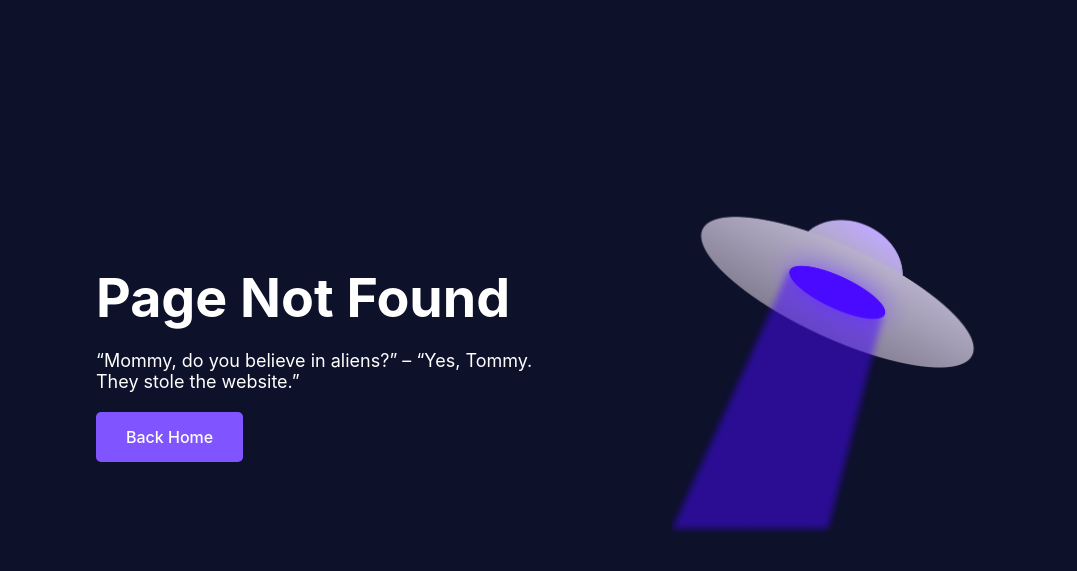
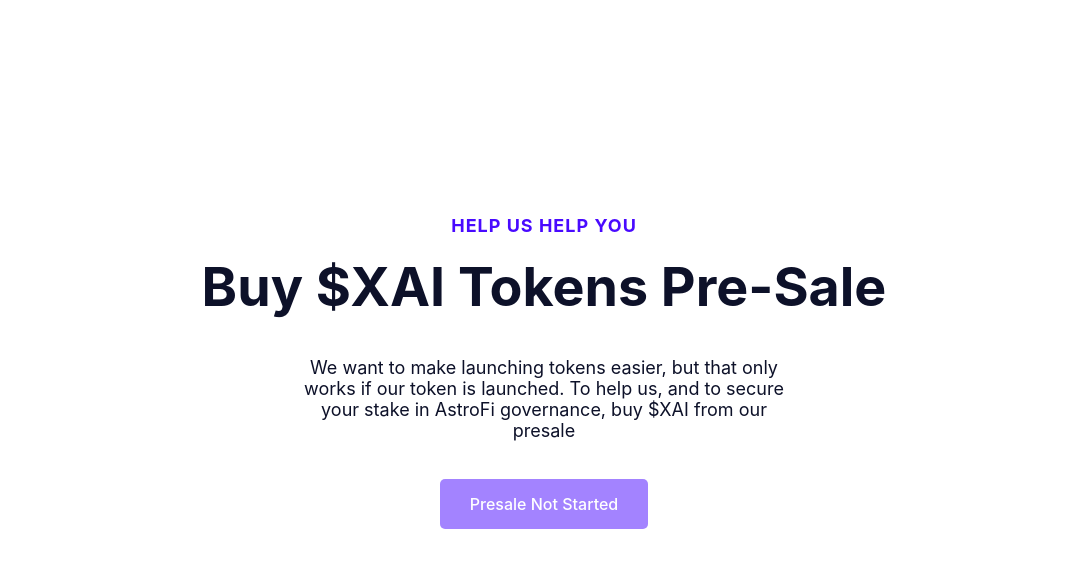
Before and after one commit to codemaster138/astrofi-homepage, a Gatsby site: page /presale in a window 1280 px wide. Before the commit this address had no page. Shown: the part 67-638 px from the top of the page, without its empty margins (96-1173 px from the left). Built offline with nearby package versions, Linux system fonts and the light colour scheme; Gatsby itself is replaced by a stand-in of ours.

Commit message:
chore: add presale page

```diff
--- a/src/components/banner.js
+++ b/src/components/banner.js
@@ -1,6 +1,8 @@
+import { Link } from "gatsby";
 import styled from "styled-components";
 
-const Banner = styled.section`
+const Banner = styled(Link)`
+  text-decoration: none;
   width: 100%;
   display: flex;
   flex: 1 1 auto;
--- a/src/components/button.js
+++ b/src/components/button.js
@@ -11,6 +11,12 @@ const Button = styled(Link)`
   padding: 15px 30px;
   border-radius: 5px;
   display: inline-block;
+
+  &.disabled {
+    opacity: 0.5;
+    cursor: not-allowed;
+    pointer-events: none;
+  }
 `;
 
 export const SmallButton = styled(Link)`
--- a/src/components/layout.js
+++ b/src/components/layout.js
@@ -47,7 +47,7 @@ const Layout = ({ children }) => {
   `);
 
   return (
-    <ThemeProvider theme={getTheme('dark')}>
+    <ThemeProvider theme={getTheme('light')}>
       <Container>
         <Header siteTitle={data.site.siteMetadata?.title || `AstroFi`} />
         <Content>
--- a/src/components/presale-banner.js
+++ b/src/components/presale-banner.js
@@ -34,7 +34,7 @@ export default function PresaleBanner() {
   }, [setIntervalId, intervalId, updateDuration]);
 
   return (
-    <Banner id="presale-status">
+    <Banner to="/presale" id="presale-status">
       <BannerUnit>
         <h1>{duration}</h1>
         <p><span aria-hidden="true" role="img">🕓</span> {Date.now() > presaleStartTime ? "Time left" : "Time to presale"}</p>
--- a/src/pages/discord.js
+++ b/src/pages/discord.js
@@ -10,8 +10,8 @@ const SecondPage = () => (
   <Layout>
     <Seo title="Coming Soon" description="The AstroFi discord is not available yet" />
     <Section center>
-      <Heading>Coming Soon</Heading>
-      <Paragraph>We haven't launched our discord server yet</Paragraph>
+      <Heading center>Coming Soon</Heading>
+      <Paragraph center>We haven't launched our discord server yet</Paragraph>
       <Button style={{ marginTop: '20px' }} primary to="/">Back Home</Button>
     </Section>
   </Layout>
--- /dev/null
+++ b/src/pages/presale.js
@@ -0,0 +1,51 @@
+import * as React from "react";
+import Button from "../components/button";
+import Layout from "../components/layout";
+import PresaleBanner, {
+  presaleEndTime,
+  presaleStartTime,
+} from "../components/presale-banner";
+import Section from "../components/section";
+import Seo from "../components/seo";
+import { Heading, HeadingTag, Paragraph } from "../components/typography";
+
+const PresalePage = () => (
+  <Layout>
+    <Seo
+      title="AstroFi $XAI Presale"
+      description="Help us help you by investing in our $XAI presale"
+    />
+    <Section center>
+      <HeadingTag center>Help us help you</HeadingTag>
+      <Heading center withHeader>
+        Buy $XAI Tokens Pre-Sale
+      </Heading>
+      <Paragraph style={{ maxWidth: "500px" }} center>
+        We want to make launching tokens easier, but that only works if our
+        token is launched. To help us, and to secure your stake in AstroFi
+        governance, buy $XAI from our presale
+      </Paragraph>
+      <div style={{ marginTop: "20px" }}>
+        {/* TODO: Set presale link */}
+        <Button
+          primary
+          to="presale-link"
+          className={
+            Date.now() > presaleStartTime && Date.now() < presaleEndTime
+              ? ""
+              : "disabled"
+          }
+        >
+          {Date.now() > presaleStartTime
+            ? Date.now() > presaleEndTime
+              ? "Presale over"
+              : "Go to presale"
+            : "Presale not started"}
+        </Button>
+      </div>
+    </Section>
+    <PresaleBanner />
+  </Layout>
+);
+
+export default PresalePage;
```
